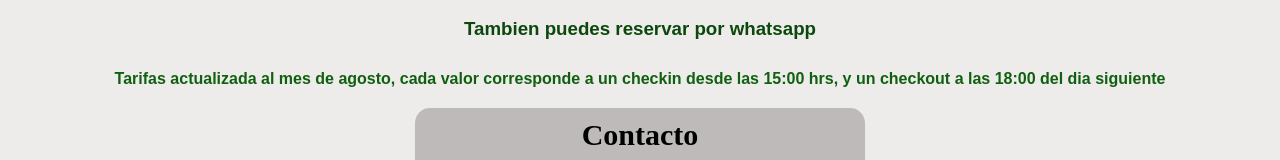
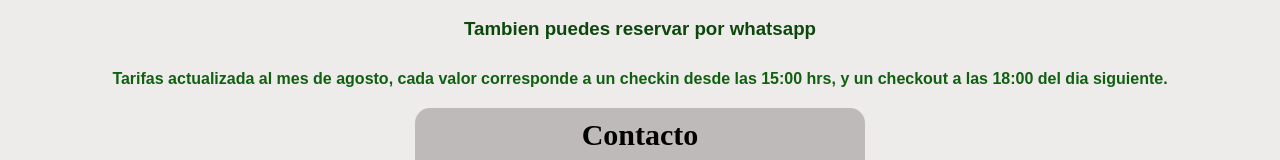
Before and after one commit to EmilioJRobles/casagrande.Robles, a website: page Seccion5Contacto.html in a window 1280 px wide. Shown: the part 217-377 px from the top of the page. Drawn offline with Linux system fonts and the light colour scheme.

Commit message:
cambio de mes

```diff
--- a/Seccion5Contacto.html
+++ b/Seccion5Contacto.html
@@ -50,7 +50,7 @@
   <h3 class="titulo3">Tambien puedes reservar por whatsapp</h3>
   <h4 class="titulo4">
     Tarifas actualizada al mes de agosto, cada valor corresponde a un
-    checkin desde las 15:00 hrs, y un checkout a las 18:00 del dia siguiente
+    checkin desde las 15:00 hrs, y un checkout a las 18:00 del dia siguiente.
   </h4>
 
   <!-- formulario -->
```
